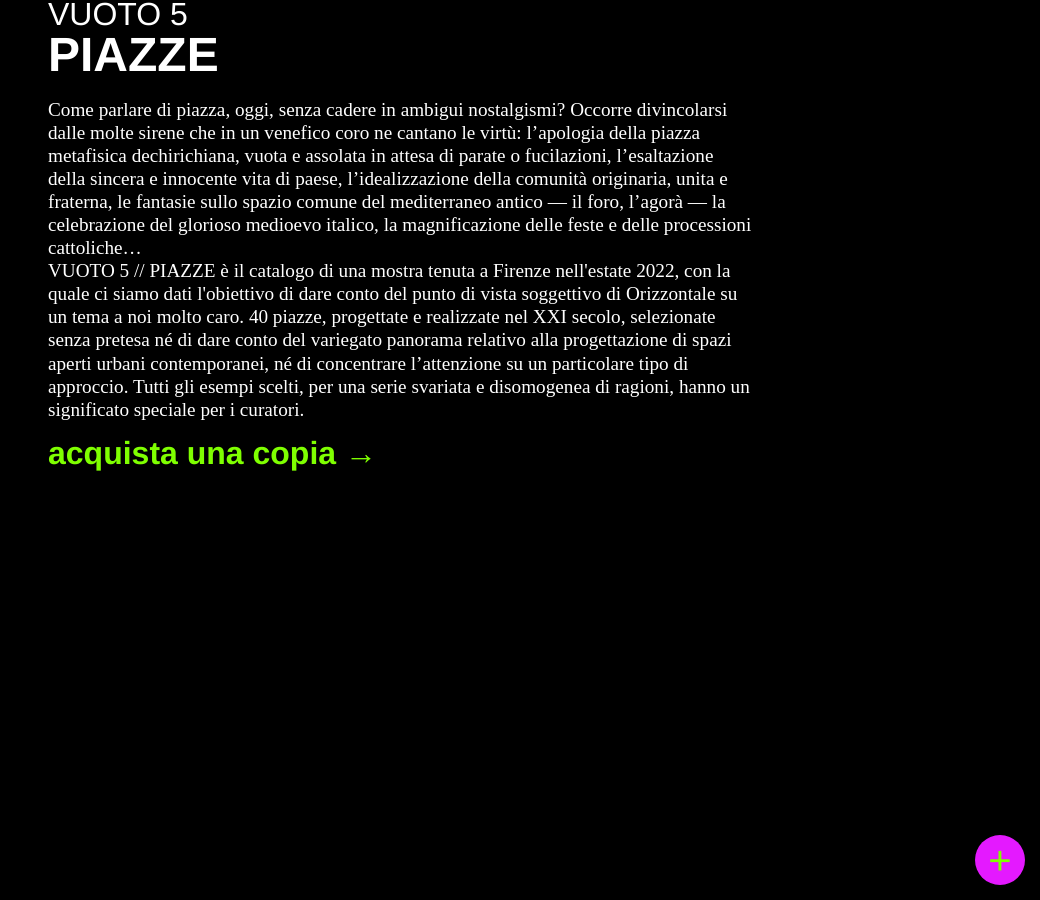
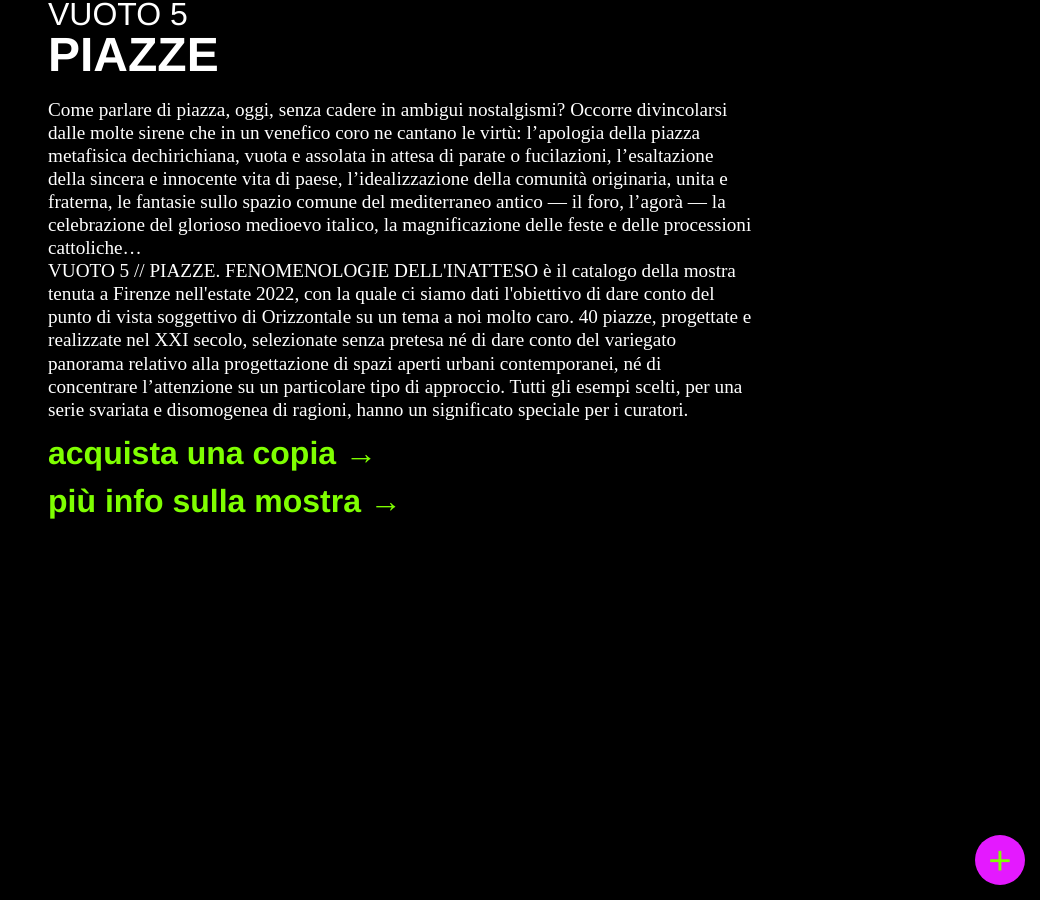
Before and after one commit to jacoping/vuoto-2021, a Jekyll site: the page built from piazze.md, in a window 1280 px wide and 900 px high, scrolled down 1429 px. Shown: the whole window, without its empty margins (240-1280 px from the left). Built offline with Jekyll 4.4.1, drawn with Linux system fonts in a browser that asks for light colours; some web fonts are replaced.

Commit message:
update vari

```diff
--- a/_data/online.yml
+++ b/_data/online.yml
@@ -8,7 +8,7 @@
     soldout: false
   - title: VUOTO 3 / FESTA
     link: https://leporello-books.com/prodotto/vuoto-3-festa/
-    soldout: false
+    soldout: true
   - title: VUOTO 2 / CONTROVERSO
     link: https://leporello-books.com/prodotto/vuoto-2-controverso/
     soldout: true
--- a/_layouts/issues.html
+++ b/_layouts/issues.html
@@ -37,7 +37,11 @@
             {{ page.brief }}
           </div>
           {% if page.soldout == false %}
-          <p class="mt-2"><a class="text-white text-decoration-none j-fs-200em random-colored j-fw-700" href="/network">acquista una copia &#8594;</a></p>
+          <p class="mt-2 mb-0"><a class="text-white text-decoration-none j-fs-200em random-colored j-fw-700" href="/network">acquista una copia &#8594;</a></p>
+          {% endif %}
+
+          {% if page.extra-link %}
+          <p class=""><a class="text-white text-decoration-none j-fs-200em random-colored j-fw-700" href="{{page.extra-link-target}}"> {{ page.extra-link }} &#8594;</a></p>
           {% endif %}
         </div>
 
--- a/piazze.md
+++ b/piazze.md
@@ -20,5 +20,8 @@
 comune del mediterraneo antico — il foro, l’agorà — la celebrazione del glorioso
 medioevo italico, la magnificazione delle feste e delle processioni cattoliche…
 <br>
-VUOTO 5 // PIAZZE è il catalogo di una mostra tenuta a Firenze nell'estate 2022, con la quale ci siamo dati l'obiettivo di dare conto del punto di vista soggettivo di Orizzontale su un tema a noi molto caro. 40 piazze, progettate e realizzate nel XXI secolo, selezionate senza pretesa né di dare conto del variegato panorama relativo alla progettazione di spazi aperti urbani contemporanei, né di concentrare l’attenzione su un particolare tipo di approccio. Tutti gli esempi scelti, per una serie svariata e disomogenea di ragioni, hanno un significato speciale per i curatori."
+VUOTO 5 // PIAZZE. FENOMENOLOGIE DELL'INATTESO è il catalogo della mostra tenuta a Firenze nell'estate 2022, con la quale ci siamo dati l'obiettivo di dare conto del punto di vista soggettivo di Orizzontale su un tema a noi molto caro. 40 piazze, progettate e realizzate nel XXI secolo, selezionate senza pretesa né di dare conto del variegato panorama relativo alla progettazione di spazi aperti urbani contemporanei, né di concentrare l’attenzione su un particolare tipo di approccio. Tutti gli esempi scelti, per una serie svariata e disomogenea di ragioni, hanno un significato speciale per i curatori."
+
+extra-link: "più info sulla mostra"
+extra-link-target: "/mostra-piazze"
 ---
```
Also changed, not shown: controverso.md (+1 -1 lines), mostra-piazze/index.html (+35 -11 lines).
